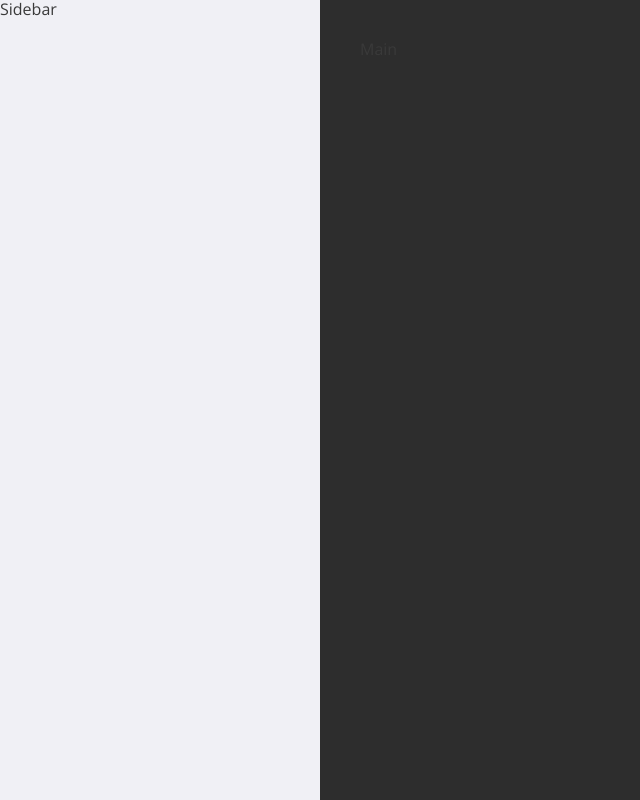
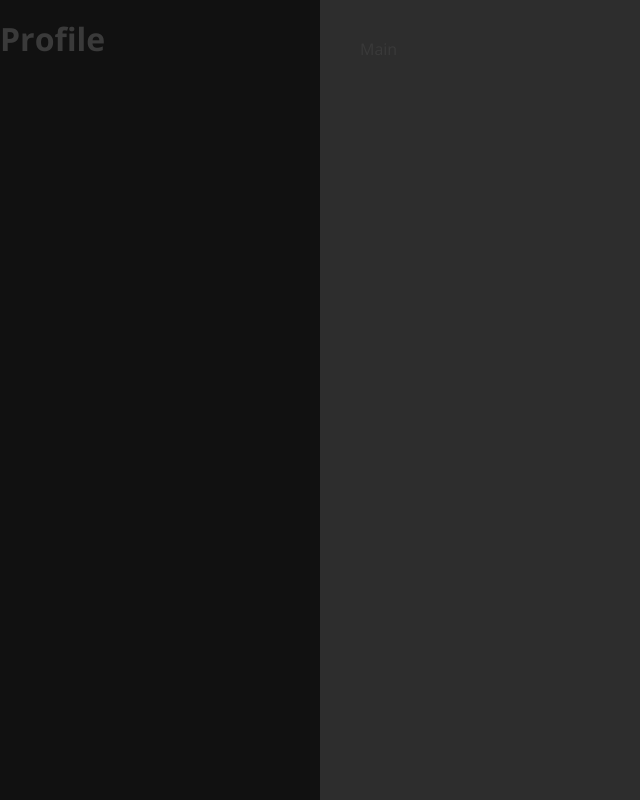
Before and after one commit to davissbf/found-users, a React (Create React App) app: page /repositories in a window 1280 px wide. Shown: the whole page, without its empty margins (0-640 px from the left). Built offline with nearby package versions, Linux system fonts and the light colour scheme; the HTML template or start-up script is replaced by a standard one.

Commit message:
create-profile

```diff
--- /dev/null
+++ b/src/pages/Repositories/Profile/index.js
@@ -0,0 +1,5 @@
+import React from 'react';
+
+const Profile = () => <h1>Profile</h1>;
+
+export default Profile;
--- /dev/null
+++ b/src/pages/Repositories/Profile/styles.js
@@ -0,0 +1 @@
+// import styled from 'styled-components';
--- a/src/pages/Repositories/index.js
+++ b/src/pages/Repositories/index.js
@@ -1,10 +1,14 @@
 import React from 'react';
+
+import Profile from './Profile';
 
 import { Container, Sidebar, Main } from './styles';
 
 const MainPage = () => (
   <Container>
-    <Sidebar>Sidebar</Sidebar>
+    <Sidebar>
+      <Profile />
+    </Sidebar>
     <Main>Main</Main>
   </Container>
 );
--- a/src/pages/Repositories/styles.js
+++ b/src/pages/Repositories/styles.js
@@ -10,7 +10,7 @@ export const Container = styled.main`
 `;
 
 export const Sidebar = styled.aside`
-  background: ${(props) => props.theme.colors.background};
+  background: ${(props) => props.theme.colors.secondBackground};
   min-width: 20rem;
   max-width: 100vh;
   overflow: hidden;
--- a/src/styles/Theme.js
+++ b/src/styles/Theme.js
@@ -37,6 +37,7 @@ const theme = {
     light: '#ecf0f1',
     dark: '#233240',
     background: '#f0f0f5',
+    secondBackground: '#111',
     container: '#2d2d2d',
     text: '#3a3a3a',
     link: '#3498db',
```
